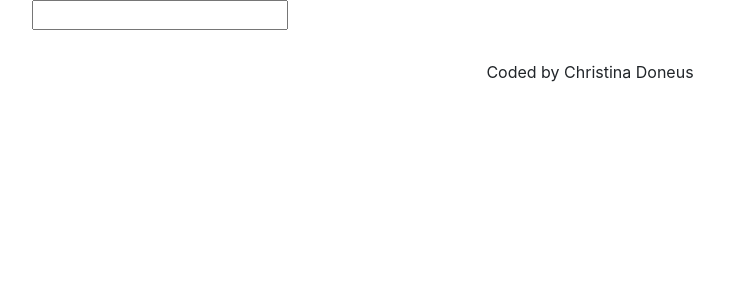
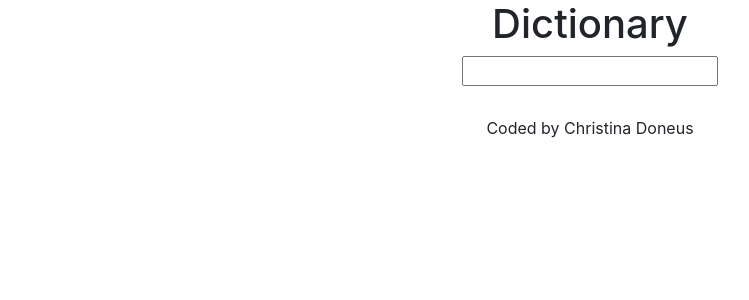
Before and after one commit to ChristinaDo/dictionary-project, a React (Create React App) app: page / in a window 1280 px wide. Shown: the top 300 px of the page, without its empty margins (50-799 px from the left). Built offline with nearby package versions, Linux system fonts and the light colour scheme.

Commit message:
added the h1

```diff
--- a/src/App.css
+++ b/src/App.css
@@ -1,3 +1,7 @@
+.Dictionary {
+  text-align: center;
+}
+
 .App-footer {
   text-align: center;
   margin: 30px 0;
--- a/src/Dictionary.js
+++ b/src/Dictionary.js
@@ -26,6 +26,7 @@ export default function Dictionary() {
 
   return (
     <div className="Dictionary">
+      <h1>Dictionary</h1>
       <form onSubmit={search}>
         <input type="search" onChange={handleKeywordChange} />
       </form>
```
